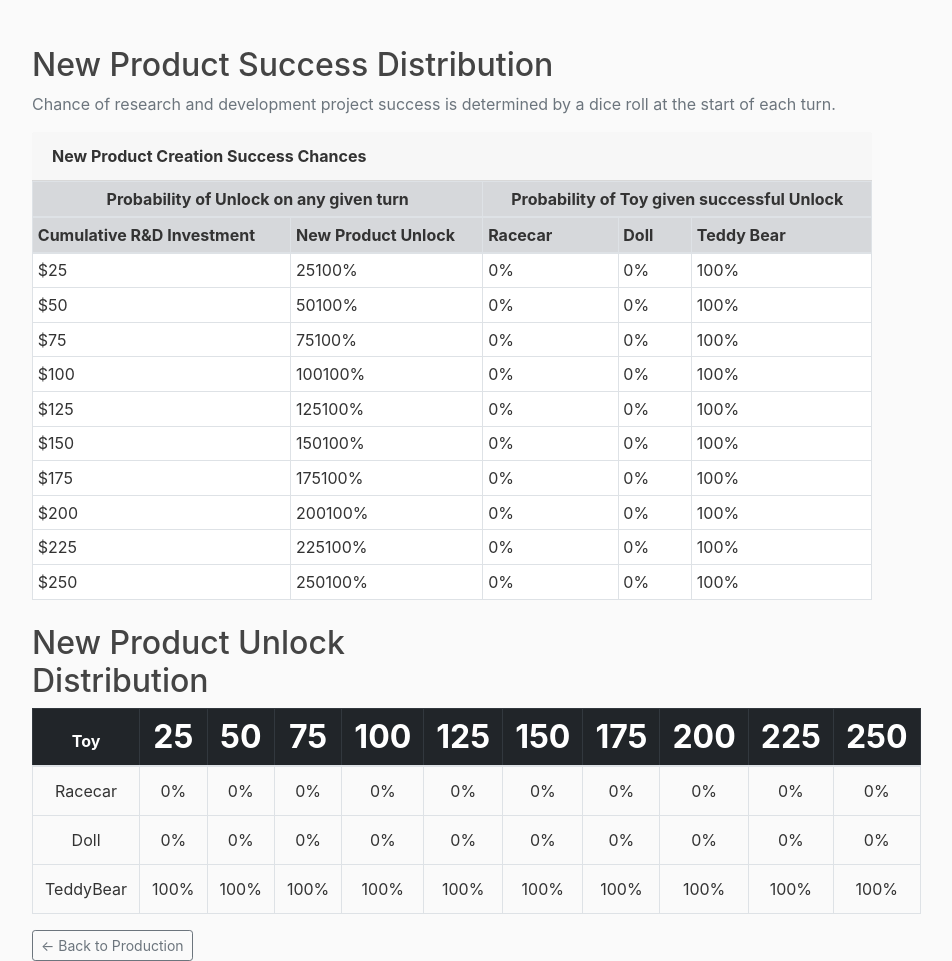
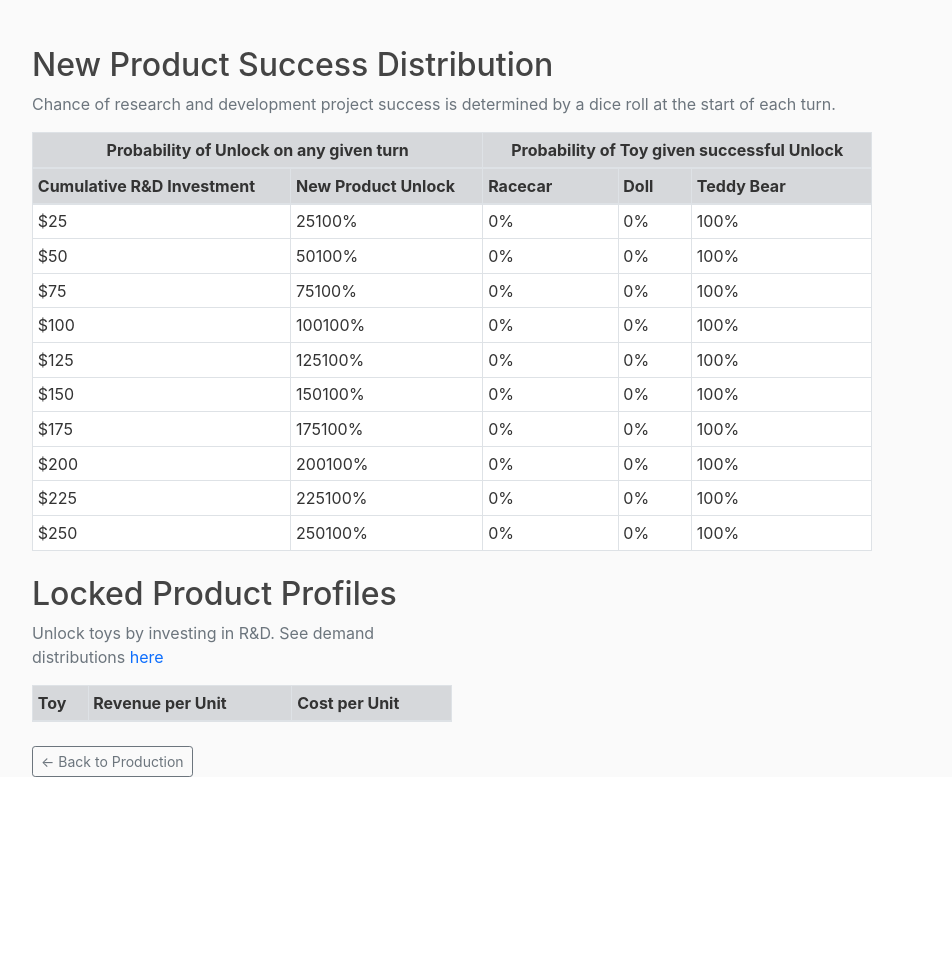
Before and after one commit to JasonKeyser/The-Toy-Company, a Django app: page /new_product_success_distribution/ in a window 1280 px wide. Shown: the part 58-1019 px from the top of the page, without its empty margins (188-1140 px from the left). After the commit the page ends 835 px from the top, so only its background shows below. Run offline with Django 5.2, Linux system fonts and the light colour scheme; a user stored in the database is signed in; tables that the repository leaves empty hold one stand-in row (values such as "Sample post"); data that the repository does not hold is empty; some libraries are stand-ins or nearby versions.

Commit message:
added new table in R&D view with the values for the toys

```diff
--- a/game/templates/game/demand_distribution.html
+++ b/game/templates/game/demand_distribution.html
@@ -7,7 +7,7 @@
 
 <table class="table table-bordered text-center">
     <div class="table-header">
-        <b>Table shows % of manufactured toys sold per dice value. Gray toys are locked.</b>
+        <p class="text-muted">Table shows the percentage of manufactured toys sold based on a roll of the 20-sided-dice. Gray toys can be unlocked by investing in R&D.</p>
     </div>
     <thead class="table-dark">
         <tr>
--- a/game/templates/game/new_product_success_distribution.html
+++ b/game/templates/game/new_product_success_distribution.html
@@ -7,9 +7,6 @@
   <p class="text-muted">Chance of research and development project success is determined by a dice roll at the start of each turn.</p>
 
   <div class="card shadow-sm border-0 mb-4">
-    <div class="card-header">
-      <strong>New Product Creation Success Chances</strong>
-    </div>
     <div class="card-body p-0">
       <table class="table table-bordered table-sm mb-0">
         <thead class="table-secondary">
@@ -55,7 +52,7 @@
   </div>
 
 
-
+  <br>
   <a href="{% url 'game-production' %}" class="btn btn-outline-secondary btn-sm">← Back to Production</a>
 </div>
 
--- a/game/templates/game/new_product_unlocked_distribution.html
+++ b/game/templates/game/new_product_unlocked_distribution.html
@@ -2,29 +2,27 @@
 {% load math_tags %}
 
 
-<h2>New Product Unlock Distribution</h2>
+<h2>Locked Product Profiles</h2>
+<p class="text-muted">Unlock toys by investing in R&D. See demand distributions <a href="{% url 'demand_distribution' %}" style="color: #0d6efd; font-size: 1.00rem;">here</a>
+</p>
 
-<table class="table table-bordered text-center">
-    <thead class="table-dark">
+<table class="table table-bordered table-sm mb-0">
+    <thead class="table-secondary">
         <tr>
             <th>Toy</th>
-            {% for spend, dict in product_probabilities.items %}
-                <th style="font-size: 2rem; line-height: 1;">{{ spend }}</th>
-            {% endfor %}
+            <th>Revenue per Unit</th>
+            <th>Cost per Unit</th>
         </tr>
     </thead>
     <tbody>
-        {% for toy in toy_names %}
-        <tr>
-          <td>{{ toy }}</td>
-          {% for spend, dict in product_probabilities.items %}
-            {% for toy_name, prob in dict.items %}
-              {% if toy_name == toy %}
-                <td>{{ prob|percentage }}</td>
-              {% endif %}
-            {% endfor %}
-          {% endfor %}
-        </tr>
+        {% for toy in toys %}
+            {% if toy.enabled == False %}
+            <tr>
+                <td>{{ toy.name }}</td>
+                <td>{{ toy.price_per_unit|accounting }}</td>
+                <td>{{ toy.cost_per_unit|accounting }}</td>
+            </tr>
+            {% endif %}
         {% endfor %}
     </tbody>
 </table>
--- a/game/templates/game/production.html
+++ b/game/templates/game/production.html
@@ -728,7 +728,7 @@
               <div class="ad-tooltip-wrap">
                 <span class="qmark">?</span>
                 <div class="tooltip-box">
-                  Research and Development guidance
+                  Invest more money in R&D to increase your chances of having a breakthrough and unlocking a new product.
                 </div>
               </div>
             </div>
@@ -736,9 +736,7 @@
 
 
             <div class="card-body">
-              <div class="px-3 pt-2 pb-1">
-                <a href="{% url 'new-product-success-distribution' %}" class="small">R&D Distributions</a>
-              </div>
+              <a href="{% url 'new-product-success-distribution' %}" class="small">R&D Distributions</a>
               <table class="table table-bordered table-sm mb-0">
                 <thead class="table-secondary">
                   <tr>
--- a/game/views.py
+++ b/game/views.py
@@ -608,6 +608,8 @@ def rnd_new_product_success_distribution_view(request):
     player = game.player
     m = player.difficulty.new_product_success_cost_coefficient
     b = player.difficulty.new_product_success_b
+    toy_basket = Toy_Basket.objects.filter(game=game).first()
+    toys = toy_basket.toys.all()
 
     product_probabilities = {}
     new_product_profile = {}
@@ -622,9 +624,12 @@ def rnd_new_product_success_distribution_view(request):
     for toy in product_probabilities['25']:
         toy_names.append(toy)
 
+
+
     context = {
         "new_product_profile": new_product_profile,
         "product_probabilities": product_probabilities,
-        "toy_names": toy_names
+        "toy_names": toy_names,
+        "toys": toys,
     }
     return render(request, "game/new_product_success_distribution.html", context)
```
